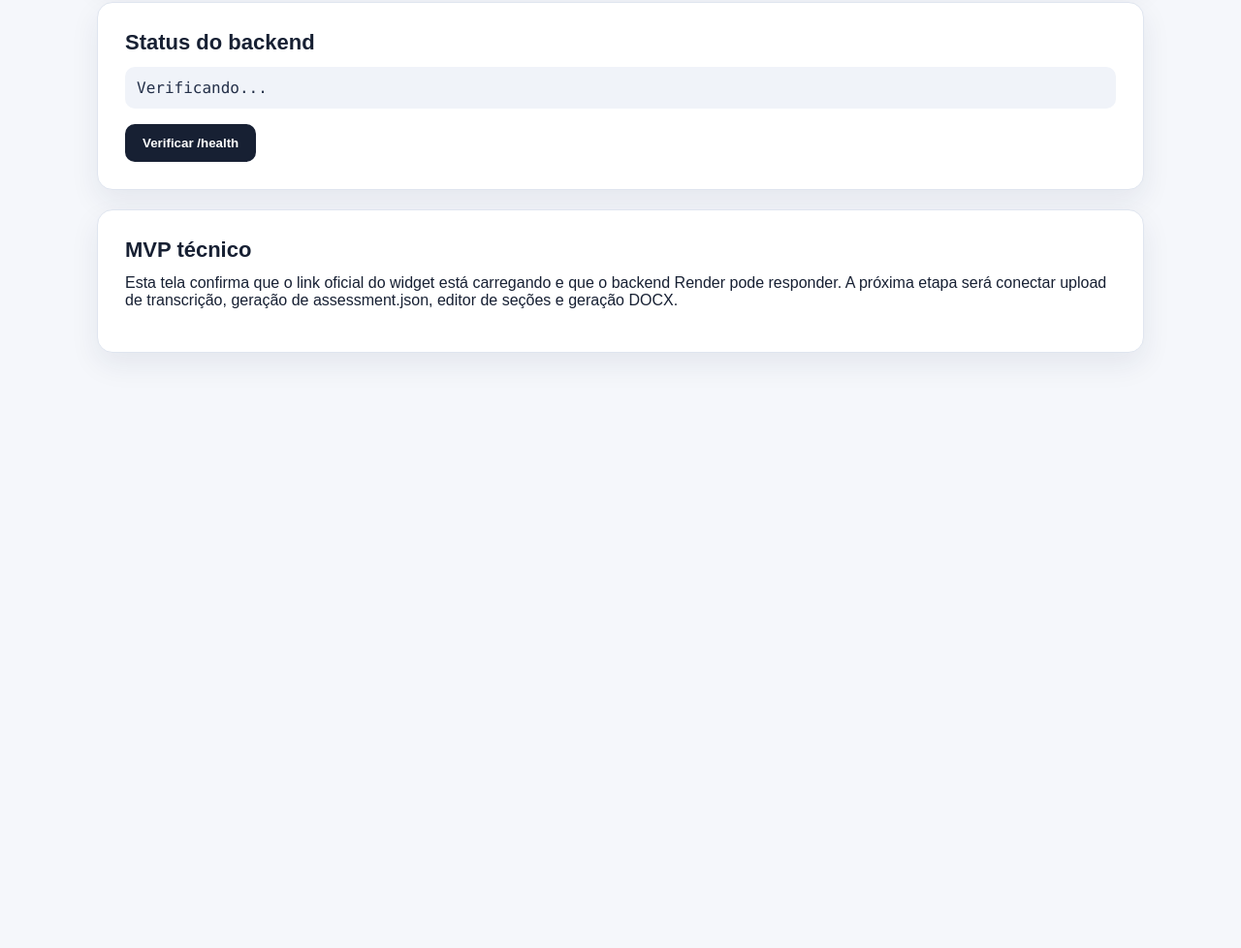
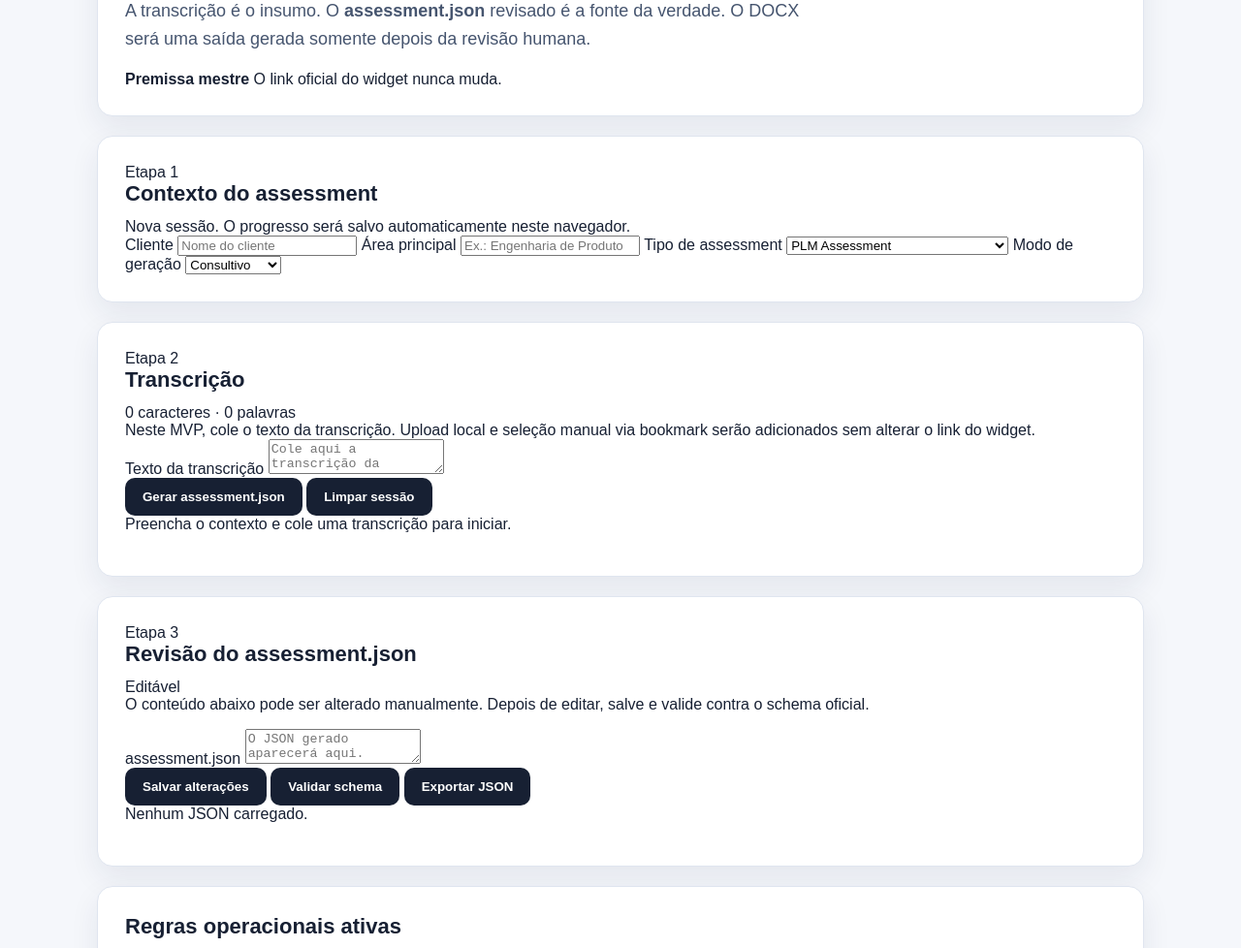
Before and after one commit to MouraEnderson/Assessment-Report-Builder, a plain HTML site: page frontend/index.html in a window 1280 px wide. Shown: the part 326-1304 px from the top of the page at 97% size. Before the commit the page ends 800 px from the top, so only its background shows below. Drawn offline with Linux system fonts and the light colour scheme; no server answers.

Commit message:
feat: add MVP assessment JSON builder interface

```diff
--- a/frontend/index.html
+++ b/frontend/index.html
@@ -3,34 +3,185 @@
 <head>
   <meta charset="utf-8" />
   <meta name="viewport" content="width=device-width, initial-scale=1" />
+  <meta name="description" content="Widget oficial para criação de relatórios de assessment estruturados, revisáveis e editáveis." />
   <title>Assessment Report Builder</title>
   <link rel="stylesheet" href="./styles.css" />
 </head>
 <body>
+  <header class="topbar">
+    <div>
+      <p class="brand-kicker">Assessment Report Builder</p>
+      <strong>Widget oficial</strong>
+    </div>
+    <div class="backend-box" aria-live="polite">
+      <span id="backend-status" data-type="checking">Verificando backend...</span>
+      <button id="check-health" class="button button-secondary button-small" type="button">
+        Verificar
+      </button>
+    </div>
+  </header>
+
   <main class="app-shell">
-    <section class="hero">
-      <p class="eyebrow">Assessment Report Builder</p>
-      <h1>Widget oficial de geração de relatório de assessment</h1>
-      <p class="description">
-        Transcrição → assessment.json editável → revisão humana → relatório final editável.
+    <section class="hero panel">
+      <div>
+        <p class="eyebrow">MVP 1 · Assessment JSON Builder</p>
+        <h1>Transcrição estruturada antes do relatório</h1>
+        <p class="description">
+          A transcrição é o insumo. O <strong>assessment.json</strong> revisado é a fonte da verdade.
+          O DOCX será uma saída gerada somente depois da revisão humana.
+        </p>
+      </div>
+      <div class="master-rule">
+        <strong>Premissa mestre</strong>
+        <span>O link oficial do widget nunca muda.</span>
+      </div>
+    </section>
+
+    <section class="panel">
+      <div class="section-heading">
+        <div>
+          <span class="step">Etapa 1</span>
+          <h2>Contexto do assessment</h2>
+        </div>
+        <span id="saved-status" class="saved-status">Carregando estado...</span>
+      </div>
+
+      <div class="form-grid">
+        <label class="field">
+          <span>Cliente</span>
+          <input id="client-name" type="text" autocomplete="organization" placeholder="Nome do cliente" />
+        </label>
+
+        <label class="field">
+          <span>Área principal</span>
+          <input id="business-area" type="text" placeholder="Ex.: Engenharia de Produto" />
+        </label>
+
+        <label class="field">
+          <span>Tipo de assessment</span>
+          <select id="assessment-type">
+            <option value="plm_assessment">PLM Assessment</option>
+            <option value="software_assessment">Software Assessment</option>
+            <option value="process_assessment">Process Assessment</option>
+            <option value="digital_transformation_assessment">Digital Transformation Assessment</option>
+          </select>
+        </label>
+
+        <label class="field">
+          <span>Modo de geração</span>
+          <select id="generation-mode">
+            <option value="conservador">Conservador</option>
+            <option value="consultivo">Consultivo</option>
+            <option value="executivo">Executivo</option>
+          </select>
+        </label>
+      </div>
+    </section>
+
+    <section class="panel">
+      <div class="section-heading">
+        <div>
+          <span class="step">Etapa 2</span>
+          <h2>Transcrição</h2>
+        </div>
+        <span id="transcript-counter" class="counter">0 caracteres · 0 palavras</span>
+      </div>
+
+      <div class="source-note">
+        Neste MVP, cole o texto da transcrição. Upload local e seleção manual via bookmark serão adicionados sem alterar o link do widget.
+      </div>
+
+      <label class="field">
+        <span>Texto da transcrição</span>
+        <textarea
+          id="transcript-text"
+          class="transcript-editor"
+          placeholder="Cole aqui a transcrição da reunião de assessment..."
+          spellcheck="true"
+        ></textarea>
+      </label>
+
+      <div class="actions">
+        <button id="generate-assessment" class="button button-primary" type="button">
+          Gerar assessment.json
+        </button>
+        <button id="reset-session" class="button button-danger-ghost" type="button">
+          Limpar sessão
+        </button>
+      </div>
+
+      <p id="operation-status" class="status-message" data-type="info" aria-live="polite">
+        Preencha o contexto e cole uma transcrição para iniciar.
       </p>
     </section>
 
-    <section class="status-card">
-      <h2>Status do backend</h2>
-      <p id="backend-status">Verificando...</p>
-      <button id="check-health" type="button">Verificar /health</button>
+    <section class="panel">
+      <div class="section-heading">
+        <div>
+          <span class="step">Etapa 3</span>
+          <h2>Revisão do assessment.json</h2>
+        </div>
+        <span class="tag">Editável</span>
+      </div>
+
+      <p class="helper-text">
+        O conteúdo abaixo pode ser alterado manualmente. Depois de editar, salve e valide contra o schema oficial.
+      </p>
+
+      <label class="field">
+        <span>assessment.json</span>
+        <textarea
+          id="assessment-json"
+          class="json-editor"
+          placeholder="O JSON gerado aparecerá aqui."
+          spellcheck="false"
+        ></textarea>
+      </label>
+
+      <div class="actions actions-wrap">
+        <button id="save-json" class="button button-secondary" type="button">
+          Salvar alterações
+        </button>
+        <button id="validate-assessment" class="button button-secondary" type="button">
+          Validar schema
+        </button>
+        <button id="export-json" class="button button-primary" type="button">
+          Exportar JSON
+        </button>
+      </div>
+
+      <p id="validation-status" class="validation-message" data-type="neutral" aria-live="polite">
+        Nenhum JSON carregado.
+      </p>
     </section>
 
-    <section class="panel">
-      <h2>MVP técnico</h2>
-      <p>
-        Esta tela confirma que o link oficial do widget está carregando e que o backend Render pode responder.
-        A próxima etapa será conectar upload de transcrição, geração de assessment.json, editor de seções e geração DOCX.
-      </p>
+    <section class="panel principles-panel">
+      <h2>Regras operacionais ativas</h2>
+      <div class="principles-grid">
+        <article>
+          <strong>JSON como verdade</strong>
+          <p>O relatório final será sempre consequência dos dados aprovados.</p>
+        </article>
+        <article>
+          <strong>Revisão humana</strong>
+          <p>Nenhum conteúdo gerado será considerado final sem revisão.</p>
+        </article>
+        <article>
+          <strong>Sem fallback silencioso</strong>
+          <p>Erros, ausências e incompatibilidades permanecem visíveis.</p>
+        </article>
+        <article>
+          <strong>Editável sempre</strong>
+          <p>Mapas, gaps, fluxos, radar e roadmap serão dados, não imagens fixas.</p>
+        </article>
+      </div>
     </section>
   </main>
 
+  <script src="./config.js"></script>
+  <script src="./assessment-state.js"></script>
+  <script src="./assessment-api-client.js"></script>
+  <script src="./assessment-controller.js"></script>
   <script src="./app.js"></script>
 </body>
 </html>
```
